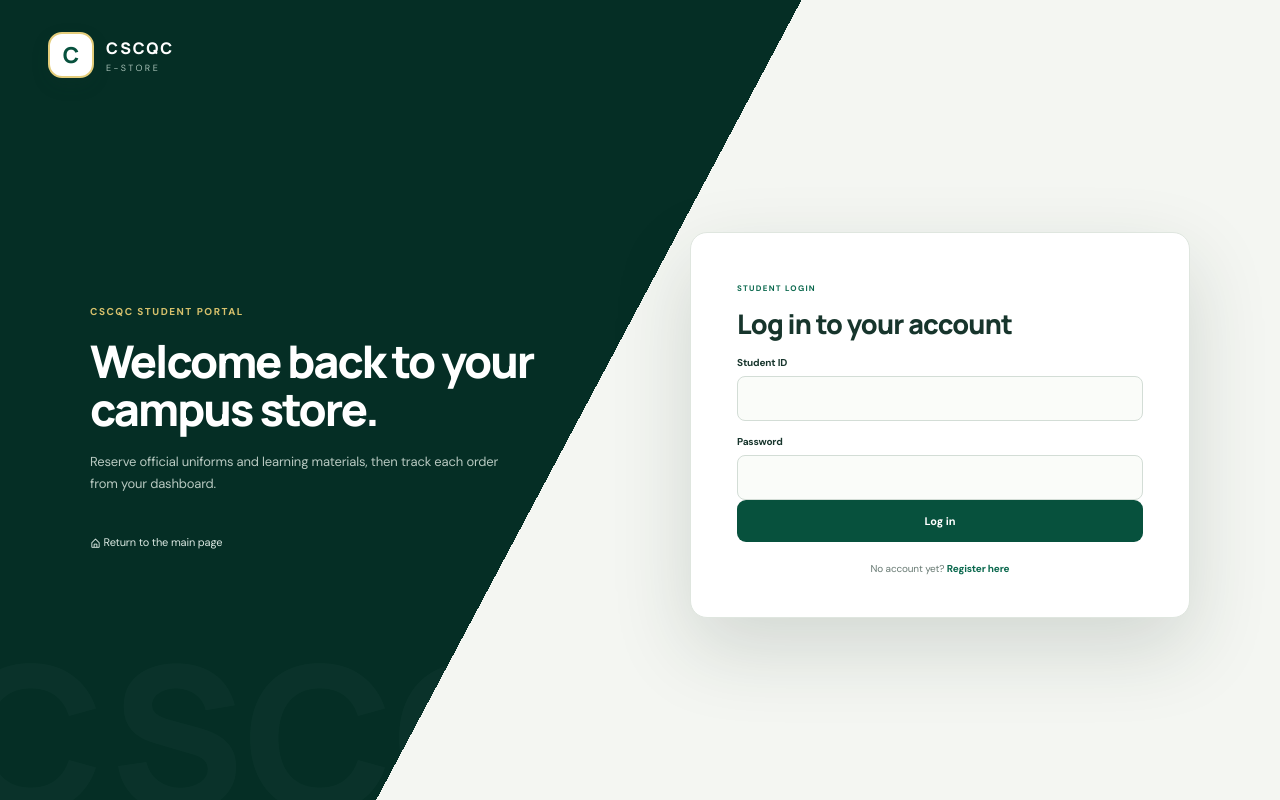
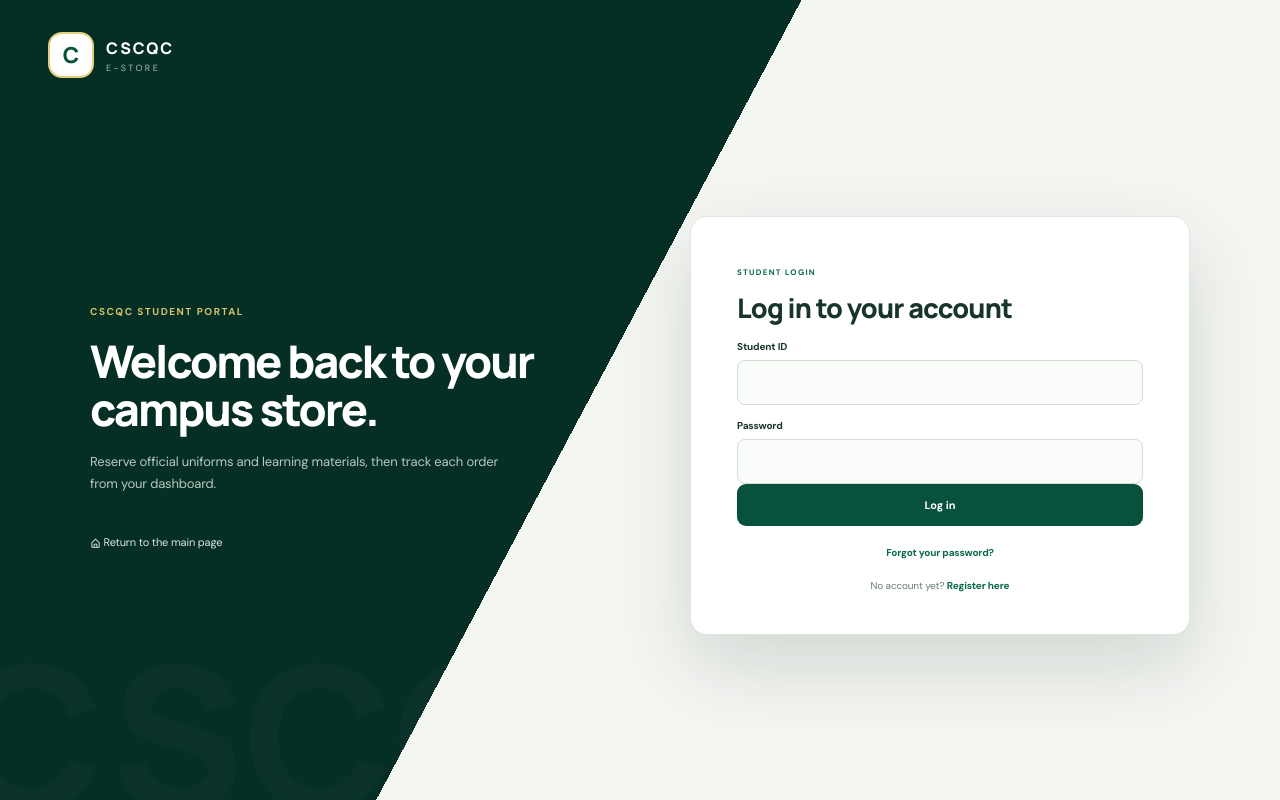
Before and after one commit to WilsesBaldivia/E-Store, a PHP site: page /index.php?view=login in a window 1280 px wide. Run offline with PHP 8.4, Linux system fonts and the light colour scheme; some libraries are stand-ins or nearby versions.

Commit message:
forgot pass

```diff
--- a/index.php
+++ b/index.php
@@ -5,10 +5,11 @@ require_once __DIR__ . '/includes/auth.php';
 require_once __DIR__ . '/includes/db.php';
 
 $view = (string) ($_GET['view'] ?? 'home');
-$allowedViews = ['home', 'login', 'register'];
+$allowedViews = ['home', 'login', 'register', 'forgot'];
 $view = in_array($view, $allowedViews, true) ? $view : 'home';
 $errors = [];
 $form = ['first_name' => '', 'last_name' => '', 'student_id' => '', 'email' => '', 'academic_level' => ''];
+$resetForm = ['student_id' => '', 'email' => ''];
 
 if ($_SERVER['REQUEST_METHOD'] === 'POST') {
     $action = (string) ($_POST['action'] ?? '');
@@ -41,6 +42,58 @@ if ($_SERVER['REQUEST_METHOD'] === 'POST') {
                 }
             } catch (RuntimeException $exception) {
                 $errors[] = 'Login is temporarily unavailable. Please check MySQL.';
+            }
+        }
+    } elseif ($action === 'reset_password') {
+        $view = 'forgot';
+        $resetForm['student_id'] = strtoupper(trim((string) ($_POST['student_id'] ?? '')));
+        $resetForm['email'] = strtolower(trim((string) ($_POST['email'] ?? '')));
+        $password = (string) ($_POST['password'] ?? '');
+        $confirmation = (string) ($_POST['password_confirmation'] ?? '');
+
+        $now = time();
+        $resetAttempts = array_values(array_filter(
+            (array) ($_SESSION['password_reset_attempts'] ?? []),
+            static fn ($attempt): bool => is_int($attempt) && $attempt > $now - 900
+        ));
+        if (count($resetAttempts) >= 5) {
+            $errors[] = 'Too many reset attempts. Please wait 15 minutes and try again.';
+        }
+        if (!preg_match('/^[A-Z0-9-]{4,30}$/', $resetForm['student_id'])) {
+            $errors[] = 'Enter a valid student ID.';
+        }
+        if (!filter_var($resetForm['email'], FILTER_VALIDATE_EMAIL)) {
+            $errors[] = 'Enter the email registered to your account.';
+        }
+        if (strlen($password) < 8 || $password !== $confirmation) {
+            $errors[] = 'Passwords must match and contain at least 8 characters.';
+        }
+
+        if (!$errors) {
+            $resetAttempts[] = $now;
+            $_SESSION['password_reset_attempts'] = $resetAttempts;
+            try {
+                $accountQuery = db()->prepare(
+                    "SELECT id FROM users
+                     WHERE student_id = :student_id AND email = :email AND role = 'student' AND status = 'active'
+                     LIMIT 1"
+                );
+                $accountQuery->execute(['student_id' => $resetForm['student_id'], 'email' => $resetForm['email']]);
+                $account = $accountQuery->fetch();
+                if (!$account) {
+                    $errors[] = 'The student ID and registered email do not match an active student account.';
+                } else {
+                    $passwordUpdate = db()->prepare('UPDATE users SET password = :password WHERE id = :id');
+                    $passwordUpdate->execute([
+                        'password' => password_hash($password, PASSWORD_DEFAULT),
+                        'id' => (int) $account['id'],
+                    ]);
+                    unset($_SESSION['password_reset_attempts']);
+                    set_flash('success', 'Your password has been changed. You can now log in.');
+                    redirect('index.php?view=login');
+                }
+            } catch (RuntimeException $exception) {
+                $errors[] = 'Password recovery is temporarily unavailable. Please check MySQL.';
             }
         }
     } elseif ($action === 'register') {
@@ -119,7 +172,7 @@ $flash = get_flash();
 <head>
   <meta charset="UTF-8">
   <meta name="viewport" content="width=device-width, initial-scale=1.0">
-  <title><?= $view === 'login' ? 'Student Login' : 'Student Registration' ?> | CSCQC E-Store</title>
+  <title><?= $view === 'login' ? 'Student Login' : ($view === 'forgot' ? 'Reset Password' : 'Student Registration') ?> | CSCQC E-Store</title>
   <link rel="stylesheet" href="assets/front.css">
 </head>
 <body class="auth-page">
@@ -127,12 +180,12 @@ $flash = get_flash();
   <main class="auth-layout">
     <section class="auth-message">
       <span class="eyebrow">CSCQC STUDENT PORTAL</span>
-      <h1><?= $view === 'login' ? 'Welcome back to your campus store.' : 'Create your verified student account.' ?></h1>
+      <h1><?= $view === 'login' ? 'Welcome back to your campus store.' : ($view === 'forgot' ? 'Recover your student account.' : 'Create your verified student account.') ?></h1>
       <p>Reserve official uniforms and learning materials, then track each order from your dashboard.</p>
       <a href="index.php"><i class="bx bx-home-alt"></i> Return to the main page</a>
     </section>
-    <section class="auth-card <?= $view === 'register' ? 'register-card' : '' ?>">
-      <div class="auth-heading"><span><?= $view === 'login' ? 'STUDENT LOGIN' : 'NEW STUDENT' ?></span><h2><?= $view === 'login' ? 'Log in to your account' : 'Register an account' ?></h2></div>
+    <section class="auth-card <?= in_array($view, ['register', 'forgot'], true) ? 'register-card' : '' ?>">
+      <div class="auth-heading"><span><?= $view === 'login' ? 'STUDENT LOGIN' : ($view === 'forgot' ? 'ACCOUNT RECOVERY' : 'NEW STUDENT') ?></span><h2><?= $view === 'login' ? 'Log in to your account' : ($view === 'forgot' ? 'Reset your password' : 'Register an account') ?></h2></div>
       <?php if ($flash): ?><div class="form-alert <?= h($flash['type']) ?>"><?= h($flash['message']) ?></div><?php endif; ?>
       <?php if ($errors): ?><div class="form-alert error"><ul><?php foreach ($errors as $error): ?><li><?= h($error) ?></li><?php endforeach; ?></ul></div><?php endif; ?>
 
@@ -143,7 +196,18 @@ $flash = get_flash();
           <label for="password">Password</label><input id="password" name="password" type="password" autocomplete="current-password" required>
           <button class="primary-button full-button" type="submit">Log in</button>
         </form>
+        <p class="auth-switch"><a href="index.php?view=forgot">Forgot your password?</a></p>
         <p class="auth-switch">No account yet? <a href="index.php?view=register">Register here</a></p>
+      <?php elseif ($view === 'forgot'): ?>
+        <p>Enter the Student ID and email registered to your active account.</p>
+        <form method="post" action="index.php?view=forgot">
+          <?= csrf_field() ?><input type="hidden" name="action" value="reset_password">
+          <label for="resetStudentId">Student ID</label><input id="resetStudentId" name="student_id" value="<?= h($resetForm['student_id']) ?>" autocomplete="username" required>
+          <label for="resetEmail">Registered email</label><input id="resetEmail" name="email" type="email" value="<?= h($resetForm['email']) ?>" autocomplete="email" required>
+          <div class="input-pair"><div><label for="resetPassword">New password</label><input id="resetPassword" name="password" type="password" minlength="8" autocomplete="new-password" required></div><div><label for="resetConfirmation">Confirm password</label><input id="resetConfirmation" name="password_confirmation" type="password" minlength="8" autocomplete="new-password" required></div></div>
+          <button class="primary-button full-button" type="submit">Change password</button>
+        </form>
+        <p class="auth-switch"><a href="index.php?view=login">Return to student login</a></p>
       <?php else: ?>
         <form method="post" action="index.php?view=register">
           <?= csrf_field() ?><input type="hidden" name="action" value="register">
```
Also changed, not shown: e_storedb.sql (+35 -10 lines).
